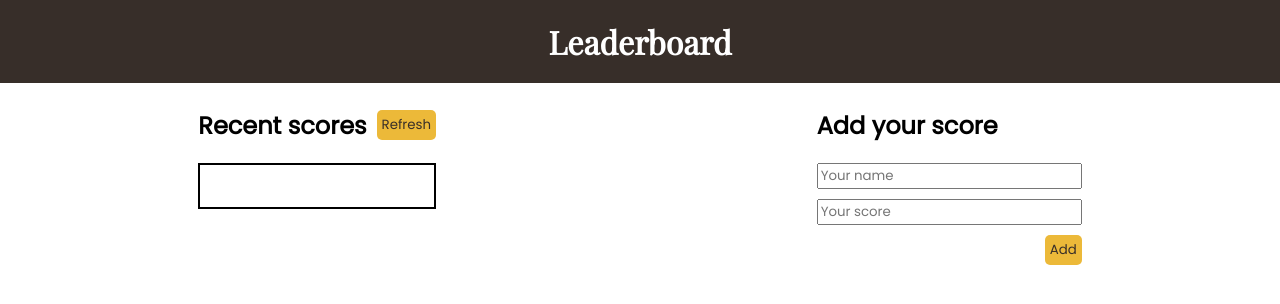
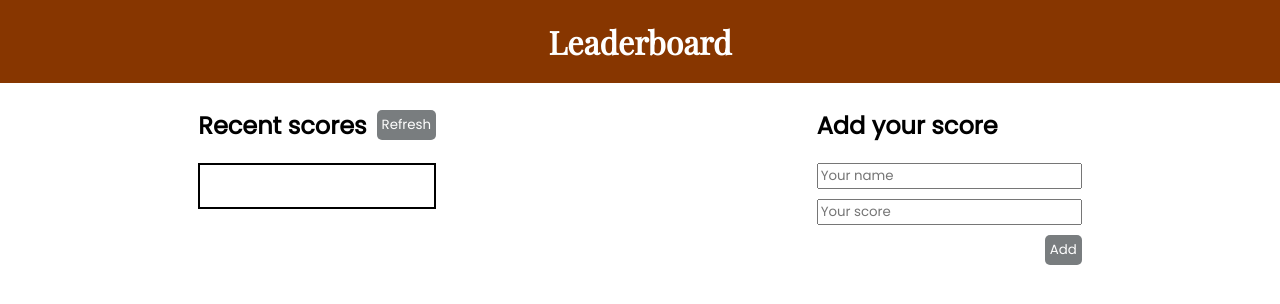
Before and after one commit to cilfonegabriel/Leaderboard, a website built with webpack: page src/index.html in a window 1280 px wide. Built offline with nearby package versions, Linux system fonts and the light colour scheme; no server answers.

Commit message:
fix linters error

```diff
--- a/src/addScore.js
+++ b/src/addScore.js
@@ -9,7 +9,7 @@ const addScore = async (name, score) => {
         },
         body: JSON.stringify({
           user: name,
-          score : score,
+          score,
         }),
       },
     );
--- a/src/index.js
+++ b/src/index.js
@@ -2,7 +2,6 @@ import './style.css';
 import getScores from './getScores';
 import addScore from './addScore.js';
 import sortScores from './sortScore.js';
-
 
 const sectionForScores = document.querySelector('#score-container');
 
@@ -10,7 +9,7 @@ const displayScores = async () => {
   const data = await getScores();
   let scoreGenerator = '';
   sortScores(data.result);
-  data.result.forEach(user => {
+  data.result.forEach((user) => {
     scoreGenerator += `<li><span class="bold">Name:</span> ${user.user}  <span class="bold">  Score:</span> ${user.score}</li>`;
   });
   sectionForScores.innerHTML = scoreGenerator;
--- a/src/style.css
+++ b/src/style.css
@@ -13,7 +13,7 @@
   padding-bottom: 20px;
   color: #fff;
   margin-top: 0;
-    background-color: #372e29;
+  background-color: #873600;
   position: fixed;
   top: 0;
   left: 0;
@@ -31,6 +31,7 @@
   display: flex;
   gap: 10px;
 }
+
 #score-container {
   display: flex;
   flex-direction: column;
@@ -38,6 +39,7 @@
   border: solid #000 2px;
   padding: 5px;
 }
+
 li {
   list-style: none;
 }
@@ -45,8 +47,8 @@
 .score-button {
   align-self: center;
   padding: 5px;
-    background-color: #ecb939;
-    color: #372e29;
+  background-color: #797d7f;
+  color: #fff;
   border: none;
   border-radius: 5px;
   cursor: pointer;
@@ -65,8 +67,8 @@
 #add-button {
   align-self: flex-end;
   padding: 5px;
-    background-color: #ecb939;
-    color: #372e29;
+  background-color: #797d7f;
+  color: #fff;
   border: none;
   border-radius: 5px;
   cursor: pointer;
```
Also changed, not shown: src/sortScore.js (indentation only). Lines whose indentation alone changed are shown as unchanged.
